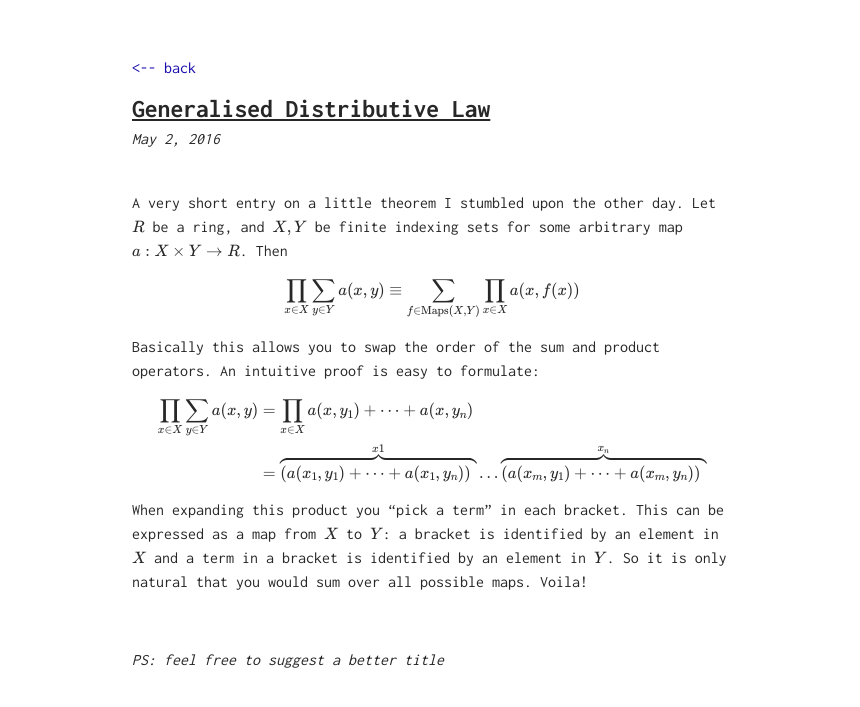
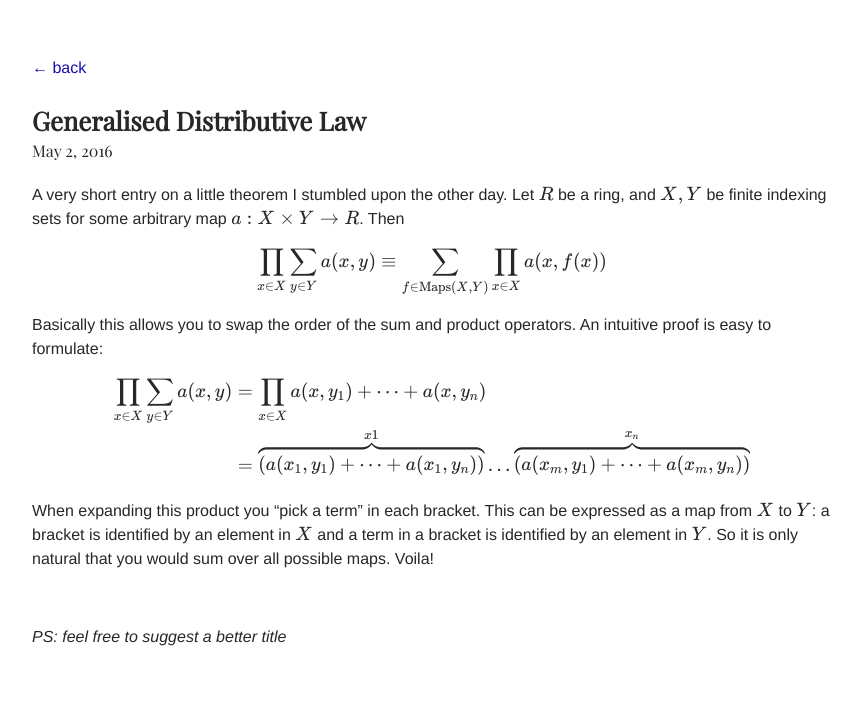
Before and after one commit to a3gis/a3gis.github.io, a Jekyll site: the page built from _posts/2016-05-02-generalised-distributive-law.md, in a window 1280 px wide. Shown: the top 707 px of the page, without its empty margins (208-1068 px from the left). Built offline with Jekyll 4.4.1, drawn with Linux system fonts in a browser that asks for light colours; nearby versions of some CDN libraries; formulas are drawn with MathJax 3.

Commit message:
some style updates

```diff
--- a/_config.yml
+++ b/_config.yml
@@ -21,4 +21,5 @@ markdown: kramdown
 kramdown:
   input: GFM
   hard_wrap: false
+  math_engine: nil
 highlighter: rouge
--- a/_layouts/default.html
+++ b/_layouts/default.html
@@ -20,14 +20,21 @@
 
     <link rel="icon" href="/assets/img/favicon.png">
     <link href='https://fonts.googleapis.com/css?family=Inconsolata:400,700' rel='stylesheet' type='text/css'>
+    <link href="https://fonts.googleapis.com/css?family=Playfair+Display" rel="stylesheet">
     <link rel="stylesheet" type="text/css" href="/assets/css/main.css">
 
+    <link rel="stylesheet" href="https://cdnjs.cloudflare.com/ajax/libs/KaTeX/0.9.0/katex.min.css" integrity="sha384-TEMocfGvRuD1rIAacqrknm5BQZ7W7uWitoih+jMNFXQIbNl16bO8OZmylH/Vi/Ei" crossorigin="anonymous">
+<script src="https://cdnjs.cloudflare.com/ajax/libs/KaTeX/0.9.0/katex.min.js" integrity="sha384-jmxIlussZWB7qCuB+PgKG1uLjjxbVVIayPJwi6cG6Zb4YKq0JIw+OMnkkEC7kYCq" crossorigin="anonymous"></script>
+<script src="https://cdnjs.cloudflare.com/ajax/libs/KaTeX/0.9.0/contrib/auto-render.min.js" integrity="sha384-IiI65aU9ZYub2MY9zhtKd1H2ps7xxf+eb2YFG9lX6uRqpXCvBTOidPRCXCrQ++Uc" crossorigin="anonymous"></script>
+
+    <!--
     <script type="text/x-mathjax-config">
     MathJax.Hub.Config({
       tex2jax: {inlineMath: [['$','$'], ['\\(','\\)']]}
     });
     </script>
     <script src="https://cdn.mathjax.org/mathjax/latest/MathJax.js?config=TeX-AMS-MML_HTMLorMML" type="text/javascript"></script>
+-->
 
     <script>
         (function(i,s,o,g,r,a,m){i['GoogleAnalyticsObject']=r;i[r]=i[r]||function(){
--- a/_layouts/post.html
+++ b/_layouts/post.html
@@ -3,7 +3,7 @@ layout: default
 ---
 
 <div class="post">
-    <a class="post__back" href="/">&lt;-- back</a>
+    <a class="post__back" href="/">&#8592; back</a>
     <h1 class="post__title">{{ page.title }}</h1>
     <p class="post__date">{{ page.date | date: '%B %-d, %Y' }}</p>
     <div class="post__content"?>
--- a/_posts/2016-05-02-generalised-distributive-law.md
+++ b/_posts/2016-05-02-generalised-distributive-law.md
@@ -3,7 +3,7 @@ layout: post
 title: Generalised Distributive Law
 ---
 
-A very short entry on a little theorem I stumbled upon the other day. Let $R$ be a ring, and $X,Y$ be finite indexing sets for some arbitrary map $a : X \times Y \to R$. Then
+A very short entry on a little theorem I stumbled upon the other day. Let \\(R\\) be a ring, and \\(X,Y\\) be finite indexing sets for some arbitrary map \\(a : X \times Y \to R\\). Then
 
 $$
   \prod_{x \in X} \sum_{y \in Y} a(x,y)
@@ -14,13 +14,13 @@ $$
 Basically this allows you to swap the order of the sum and product operators. An intuitive proof is easy to formulate:
 
 $$
-\begin{align}
+\begin{aligned}
 \prod_{x \in X} \sum_{y \in Y} a(x,y) &= \prod_{x \in X} a(x, y_1) + \dots + a(x, y_n)\\
 &= \overbrace{(a(x_1, y_1) + \dots + a(x_1, y_n))}^{x1} \dots \overbrace{(a(x_m, y_1) + \dots + a(x_m, y_n))}^{x_n}
-\end{align}
+\end{aligned}
 $$
 
-When expanding this product you "pick a term" in each bracket. This can be expressed as a map from $X$ to $Y$: a bracket is identified by an element in $X$ and a term in a bracket is identified by an element in $Y$. So it is only natural that you would sum over all possible maps. Voila!
+When expanding this product you "pick a term" in each bracket. This can be expressed as a map from \\(X\\) to \\(Y\\): a bracket is identified by an element in \\(X\\) and a term in a bracket is identified by an element in \\(Y\\). So it is only natural that you would sum over all possible maps. Voila!
 
 <br/>
 
--- a/assets/css/main.scss
+++ b/assets/css/main.scss
@@ -7,9 +7,13 @@
 body {
     color: $color-primary;
     background: $color-background;
-    font-family: 'Inconsolata', ;
+    font-family: 'Helvetica Neue', Helvetica, Arial, sans-serif;
+    /*font-family: 'Inconsolata', ;*/
     font-size: 100%;
     font-weight: 400;
+}
+h1, h2, h3, h4, h5 {
+    font-family: 'Playfair Display', serif;
 }
 h1 {
     margin-bottom: 5px;
@@ -47,7 +51,7 @@ ul {
 
 
 .wrapper {
-    max-width: 600px;
+    max-width: 800px;
     margin: auto;
     padding: 60px 30px 60px 30px;
     @media screen and (max-width: $br) {
@@ -93,7 +97,7 @@ ul {
     padding-bottom: 30px;
     h1 {
         font-size: 1.4em;
-        margin-bottom: 5px;
+        margin-bottom: 24px;
     }
 }
 
@@ -103,16 +107,14 @@ ul {
     &__title {
         font-size: 1.6em;
         font-weight: 700;
-        text-decoration: underline;
-        margin-top: 20px;
-        margin-bottom: 5px;
+        margin-top: 32px;
     }
     &__date {
         font-size: 1em;
-        font-style: italic;
+        margin-bottom: 20px;
+        font-family: 'Playfair Display', serif;
     }
     &__content {
-        padding-top: 40px;
         h1 {
             font-size: 1.2em;
             font-weight: 700;
--- a/index.html
+++ b/index.html
@@ -18,7 +18,6 @@ layout: default
 
 
 <div class="blog">
-    <h1>Blog Posts:</h1>
     <ul>
         {% for post in site.posts %}
         <li>
```
Also changed, not shown: other parts of _layouts/default.html (+6 -0 lines).
